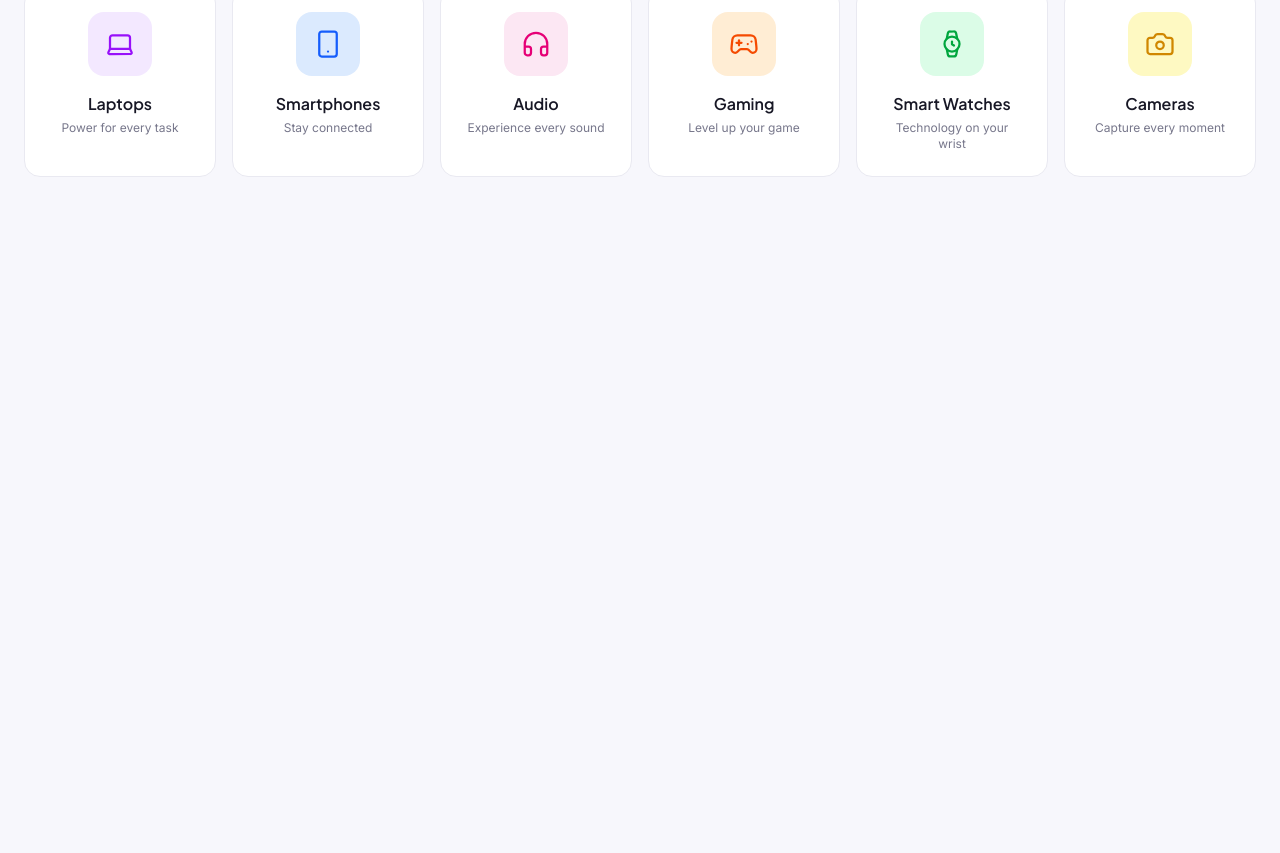
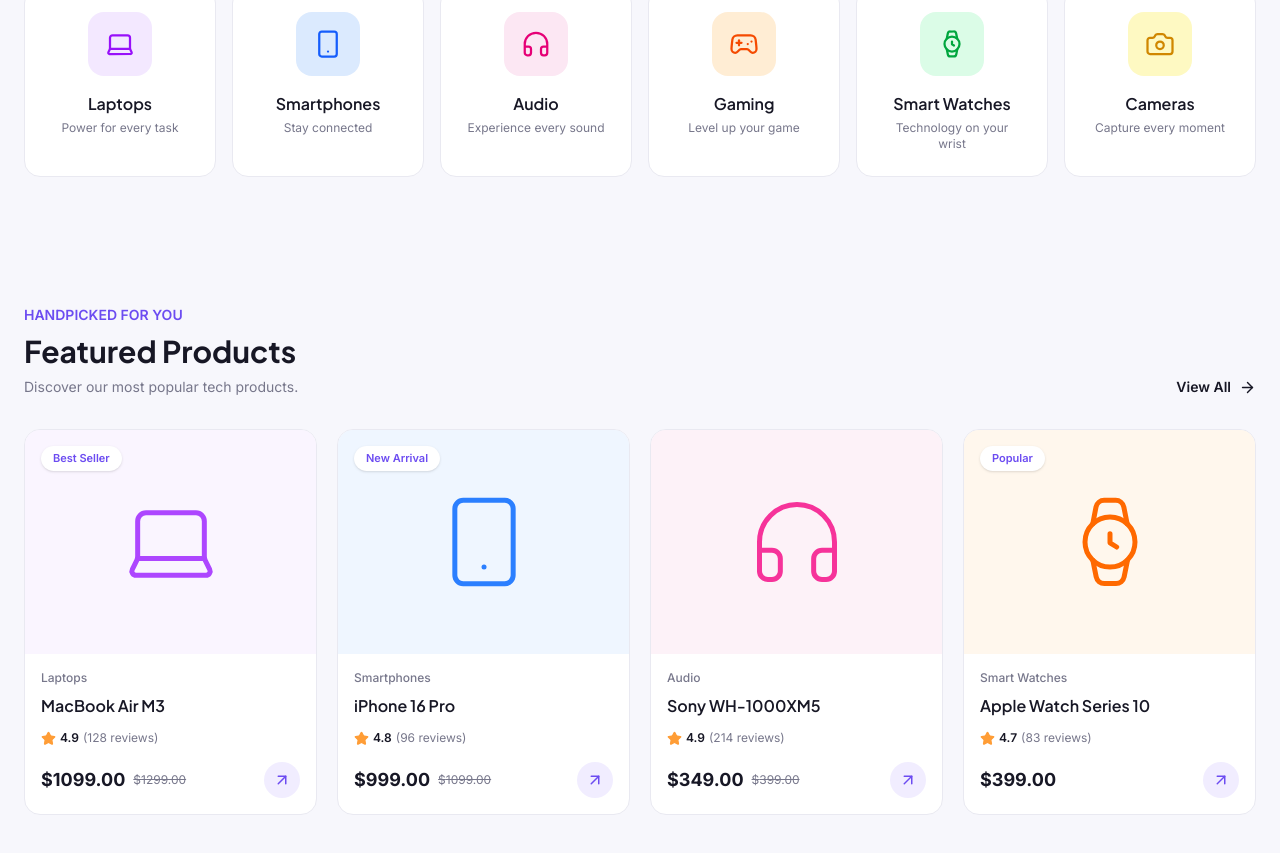
Before and after one commit to aminekhalfaoui343/nexacart, a Next.js app: page / in a window 1280 px wide. Shown: the part 1152-2005 px from the top of the page. Before the commit the page ends 1393 px from the top, so only its background shows below. Built offline with nearby package versions, Linux system fonts and the light colour scheme.

Commit message:
add the featured section

```diff
--- a/src/app/page.tsx
+++ b/src/app/page.tsx
@@ -1,4 +1,5 @@
 import CategoriesSection from "@/components/home/CategoriesSection";
+import FeaturedProducts from "@/components/home/FeaturedProducts";
 import HeroSection from "@/components/home/HeroSection";
 
 export default function Home() {
@@ -6,6 +7,7 @@ export default function Home() {
     <>
       <HeroSection />
       <CategoriesSection />
+      <FeaturedProducts />
     </>
   );
 }
--- /dev/null
+++ b/src/components/home/FeaturedProducts.tsx
@@ -0,0 +1,54 @@
+import Link from "next/link";
+import { ArrowRight } from "lucide-react";
+
+import { products } from "@/data/products";
+import ProductCard from "@/components/ui/ProductCard";
+
+export default function FeaturedProducts() {
+  return (
+    <section className="mx-auto w-full max-w-[1440px] px-6 py-16">
+      {/* Section Header */}
+      <div className="mb-8 flex items-end justify-between">
+        <div>
+          <p className="mb-2 text-sm font-semibold text-[#6C4CF1]">
+            HANDPICKED FOR YOU
+          </p>
+
+          <h2 className="text-2xl font-bold text-[#171725] sm:text-3xl">
+            Featured Products
+          </h2>
+
+          <p className="mt-2 text-sm text-[#77778B]">
+            Discover our most popular tech products.
+          </p>
+        </div>
+
+        <Link
+          href="/shop"
+          className="hidden items-center gap-2 text-sm font-semibold text-[#6C4CF1] transition-colors hover:text-[#5739DC] sm:flex"
+        >
+          View All
+          <ArrowRight size={17} />
+        </Link>
+      </div>
+
+      {/* Products Grid */}
+      <div className="grid grid-cols-1 gap-5 sm:grid-cols-2 lg:grid-cols-4">
+        {products.map((product) => (
+          <ProductCard key={product.id} product={product} />
+        ))}
+      </div>
+
+      {/* Mobile View All Link */}
+      <div className="mt-6 flex justify-center sm:hidden">
+        <Link
+          href="/shop"
+          className="flex items-center gap-2 text-sm font-semibold text-[#6C4CF1]"
+        >
+          View All Products
+          <ArrowRight size={17} />
+        </Link>
+      </div>
+    </section>
+  );
+}
--- /dev/null
+++ b/src/components/ui/ProductCard.tsx
@@ -0,0 +1,83 @@
+import Link from "next/link";
+import { Star, ArrowUpRight } from "lucide-react";
+
+import type { Product } from "@/types/product";
+
+type ProductCardProps = {
+  product: Product;
+};
+
+export default function ProductCard({ product }: ProductCardProps) {
+  const Icon = product.icon;
+
+  return (
+    <Link
+      href={`/product/${product.id}`}
+      className="group block overflow-hidden rounded-2xl border border-[#E9E9F1] bg-white transition-all duration-300 hover:-translate-y-1 hover:shadow-xl"
+    >
+      {/* Product Image Placeholder */}
+      <div
+        className={`relative flex h-56 items-center justify-center ${product.imageColor}`}
+      >
+        {product.badge && (
+          <span className="absolute left-4 top-4 rounded-full bg-white px-3 py-1 text-[11px] font-semibold text-[#6C4CF1] shadow-sm">
+            {product.badge}
+          </span>
+        )}
+
+        <Icon
+          size={100}
+          strokeWidth={1.2}
+          className="transition-transform duration-300 group-hover:scale-110"
+        />
+      </div>
+
+      {/* Product Information */}
+      <div className="p-4">
+        <p className="text-xs font-medium text-[#77778B]">
+          {product.category}
+        </p>
+
+        <h3 className="mt-2 truncate font-semibold text-[#171725] transition-colors group-hover:text-[#6C4CF1]">
+          {product.name}
+        </h3>
+
+        {/* Rating */}
+        <div className="mt-3 flex items-center gap-1">
+          <Star
+            size={15}
+            fill="#FF9D36"
+            className="text-[#FF9D36]"
+          />
+
+          <span className="text-xs font-semibold text-[#171725]">
+            {product.rating}
+          </span>
+
+          <span className="text-xs text-[#77778B]">
+            ({product.reviews} reviews)
+          </span>
+        </div>
+
+        {/* Price */}
+        <div className="mt-4 flex items-center justify-between">
+          <div className="flex items-center gap-2">
+            <span className="text-lg font-bold text-[#171725]">
+              ${product.price.toFixed(2)}
+            </span>
+
+            {product.originalPrice && (
+              <span className="text-xs text-[#77778B] line-through">
+                ${product.originalPrice.toFixed(2)}
+              </span>
+            )}
+          </div>
+
+          <span className="flex h-9 w-9 items-center justify-center rounded-full bg-[#F1EDFF] text-[#6C4CF1] transition-colors group-hover:bg-[#6C4CF1] group-hover:text-white">
+            <ArrowUpRight size={18} />
+          </span>
+        </div>
+      </div>
+    </Link>
+  );
+}
--- /dev/null
+++ b/src/data/products.ts
@@ -0,0 +1,57 @@
+import {
+  Laptop,
+  Smartphone,
+  Headphones,
+  Watch,
+} from "lucide-react";
+
+import type { Product } from "@/types/product";
+
+export const products: Product[] = [
+  {
+    id: 1,
+    name: "MacBook Air M3",
+    category: "Laptops",
+    price: 1099,
+    originalPrice: 1299,
+    rating: 4.9,
+    reviews: 128,
+    badge: "Best Seller",
+    icon: Laptop,
+    imageColor: "bg-purple-50 text-purple-500",
+  },
+  {
+    id: 2,
+    name: "iPhone 16 Pro",
+    category: "Smartphones",
+    price: 999,
+    originalPrice: 1099,
+    rating: 4.8,
+    reviews: 96,
+    badge: "New Arrival",
+    icon: Smartphone,
+    imageColor: "bg-blue-50 text-blue-500",
+  },
+  {
+    id: 3,
+    name: "Sony WH-1000XM5",
+    category: "Audio",
+    price: 349,
+    originalPrice: 399,
+    rating: 4.9,
+    reviews: 214,
+    icon: Headphones,
+    imageColor: "bg-pink-50 text-pink-500",
+  },
+  {
+    id: 4,
+    name: "Apple Watch Series 10",
+    category: "Smart Watches",
+    price: 399,
+    rating: 4.7,
+    reviews: 83,
+    badge: "Popular",
+    icon: Watch,
+    imageColor: "bg-orange-50 text-orange-500",
+  },
+];
--- /dev/null
+++ b/src/types/product.ts
@@ -0,0 +1,14 @@
+import type { LucideIcon } from "lucide-react";
+
+export type Product = {
+  id: number;
+  name: string;
+  category: string;
+  price: number;
+  originalPrice?: number;
+  rating: number;
+  reviews: number;
+  badge?: string;
+  icon: LucideIcon;
+  imageColor: string;
+};
```
